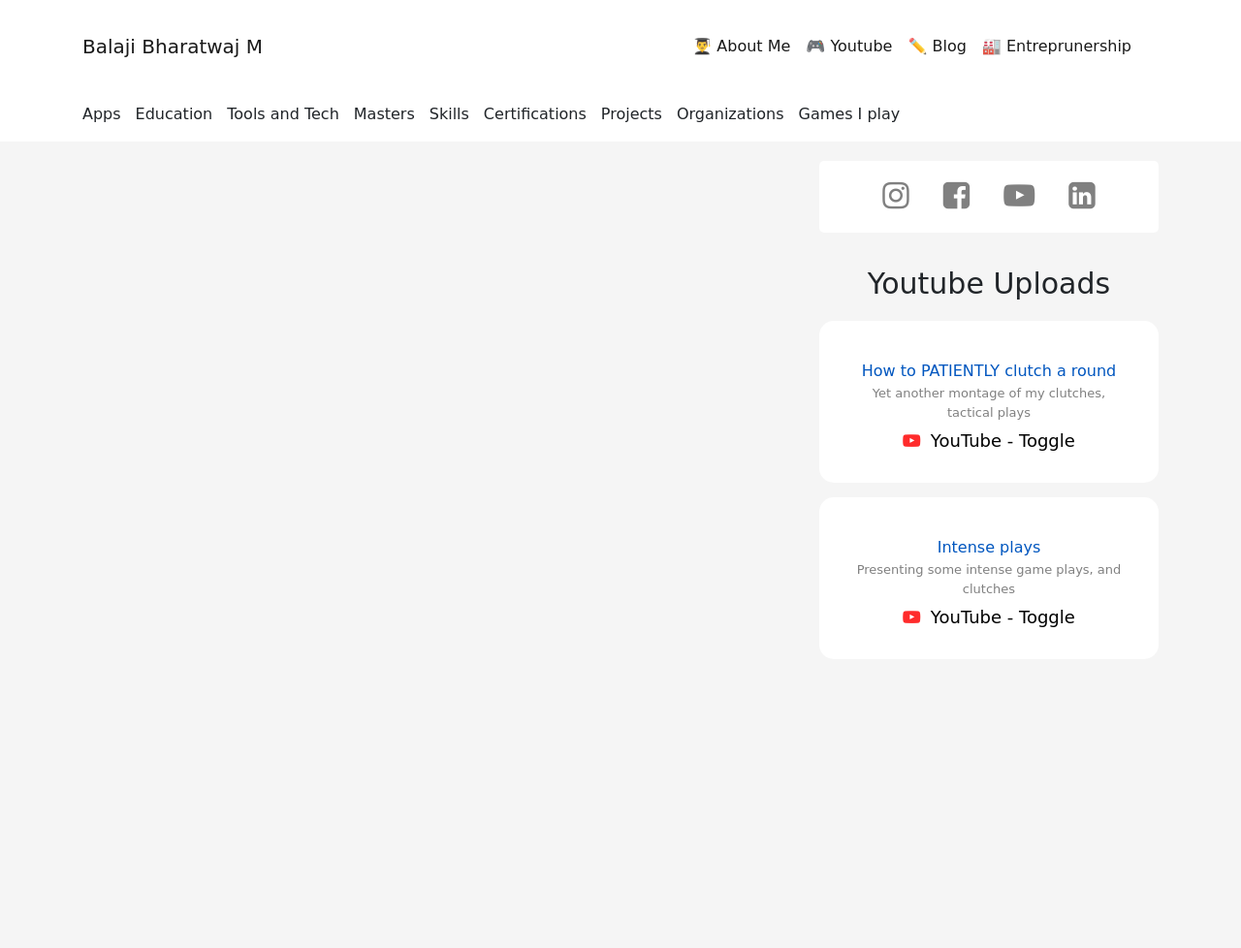
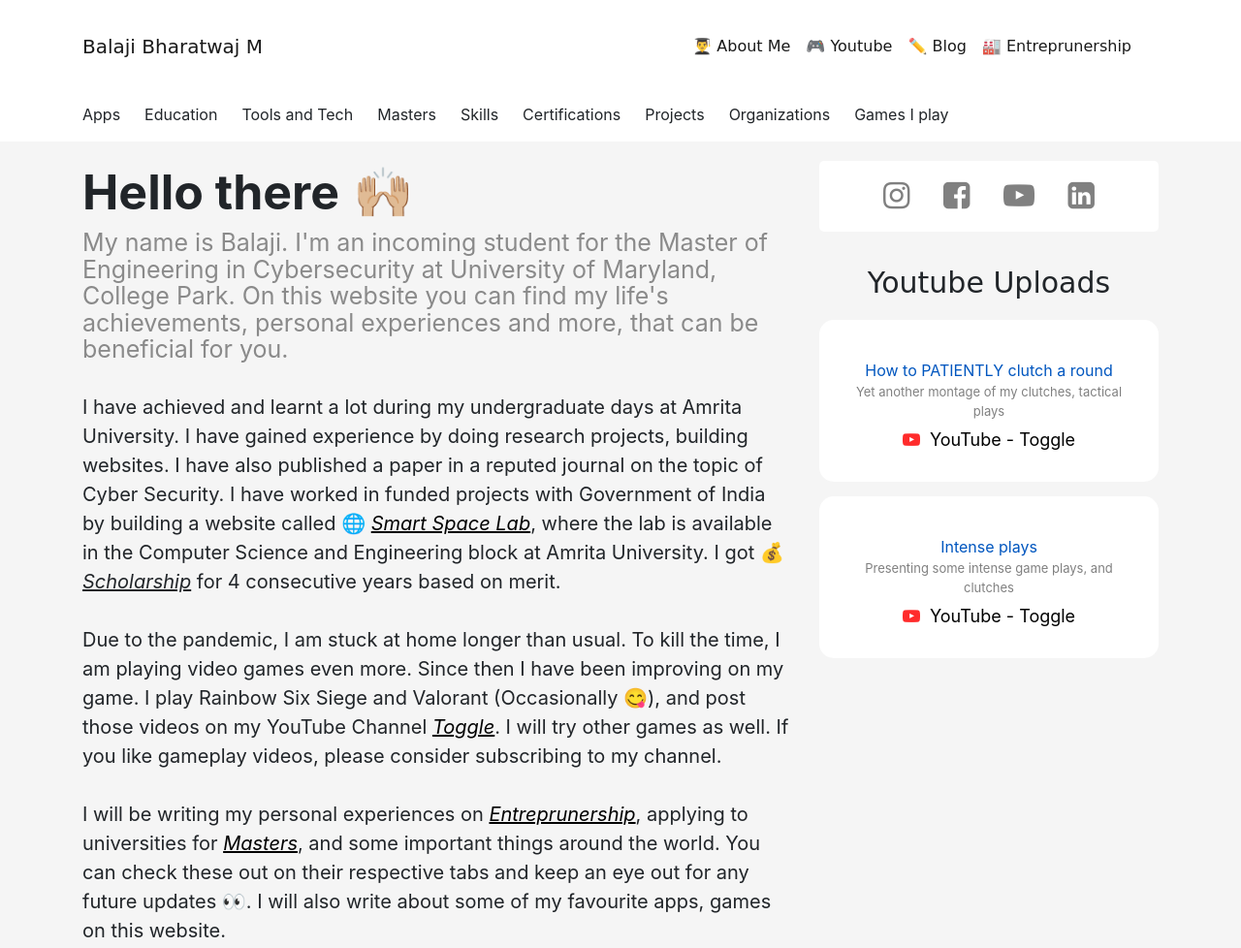
Before and after one commit to mbalaji777/projectportfolio, a plain HTML site: page index.html in a window 1280 px wide. Shown: the whole page at 97% size. Before the commit the page ends 800 px from the top, so only its background shows below. Drawn offline with nearby package versions, Linux system fonts and the light colour scheme; a web font is replaced by a local one.

Commit message:
V1.4
Added Intro Page content

```diff
--- a/css/styles.css
+++ b/css/styles.css
@@ -1,12 +1,12 @@
 /*common styles*/
 body {
-    font-family: 'Baloo Tammudu 2', cursive;
     background-color: #f5f5f5;
 }
 
-a {
+.socialsIcons a {
 	color: gray;
 }
+
 a:hover, a:visited, a:link, a:active
 {
     text-decoration: none;
@@ -14,11 +14,18 @@
 
 .navbar-nav{
   padding:20px;
+
 }
 
 /*styling for the navigation bar*/
 .nav-item {
 	text-align: center;
+	font-family: 'Baloo Tammudu 2', cursive;
+
+}
+
+.navbar-brand {
+	    font-family: 'Baloo Tammudu 2', cursive;
 }
 
 /*styling for the social media icons and links*/
@@ -32,6 +39,7 @@
 .socialsHeader{
 	margin-top: 30px;
 	text-align: center;
+	font-family: 'Baloo Tammudu 2', cursive;
 }
 
 @media screen and (min-width: 768px) {
@@ -116,6 +124,27 @@
 }
 
 .tabs {
-	padding-right: 15px;
+	padding-right: 25px;
 	white-space: nowrap;
 }
+
+/*styling for the main page*/
+.main-page {
+	margin-top: 15px;
+}
+
+.home-page-header {
+	font-size: 50px;
+}
+
+.home-page-sub-header {
+	margin-top: -15px;
+	font-size: 25px;
+	color: #8a8a8a;
+	line-height: 110%;
+}
+
+.home-page-content {
+	font-size: 20px;
+	margin-top: 30px;
+}
--- a/index.html
+++ b/index.html
@@ -80,8 +80,24 @@
     <div class="container">
         <div class="row">
             <div class="col-lg-8 col-md-8 col-sm-12 col-xs-12">
-                <div id="ajaxReloader">
-
+                <div id="ajax-reloader">
+                    <div class="main-page">
+                        <div class="home-page-header">
+                            <p><b>Hello there</b> 🙌🏼</p>
+                        </div>
+                        <div class="home-page-sub-header">
+                            <p>My name is Balaji. I'm an incoming student for the Master of Engineering in Cybersecurity at University of Maryland, College Park. On this website you can find my life's achievements, personal experiences and more, that can be beneficial for you. </p>
+                        </div>
+                        <div class="home-page-content">
+                            <p>I have achieved and learnt a lot during my undergraduate days at Amrita University. I have gained experience by doing research projects, building websites. I have also published a paper in a reputed journal on the topic of Cyber Security. I have worked in funded projects with Government of India by building a website called <span><a href="https://intranet.cb.amrita.edu/sslab/home.html" target="_blank" style="text-decoration: none; color: black;">🌐 <u><i>Smart Space Lab</i></u></a></span>, where the lab is available in the Computer Science and Engineering block at Amrita University. I got 💰<i><u>Scholarship</u></i> for 4 consecutive years based on merit. </p>
+                        </div>
+                        <div class="home-page-content">
+                            <p>Due to the pandemic, I am stuck at home longer than usual. To kill the time, I am playing video games even more. Since then I have been improving on my game. I play Rainbow Six Siege and Valorant (Occasionally 😋), and post those videos on my YouTube Channel <span><a href="https://bit.ly/367oK1j" target="_blank" style="text-decoration: none; color: black;"><u><i>Toggle</i></u></a></span>. I will try other games as well. If you like gameplay videos, please consider subscribing to my channel. </p>
+                        </div>
+                        <div class="home-page-content">
+                            <p>I will be writing my personal experiences on <span><a href="https://bit.ly/367oK1j" target="_blank" style="text-decoration: none; color: black;"><u><i>Entreprunership</i></u></a></span>, applying to universities for <span><a href="https://bit.ly/367oK1j" target="_blank" style="text-decoration: none; color: black;"><u><i> Masters</i></u></a></span>, and some important things around the world. You can check these out on their respective tabs and keep an eye out for any future updates 👀. I will also write about some of my favourite apps, games on this website.</p>
+                        </div>
+                    </div>
                 </div>
             </div>
             <div class="col-lg-4 col-md-4 col-sm-12 col-xs-12">
@@ -121,6 +137,11 @@
             </div>
         </div>
     </div>
+    <footer>
+        <div class="container">
+
+        </div>
+    </footer>
 
     <!-- Optional JavaScript -->
     <!-- jQuery first, then Popper.js, then Bootstrap JS -->
```
